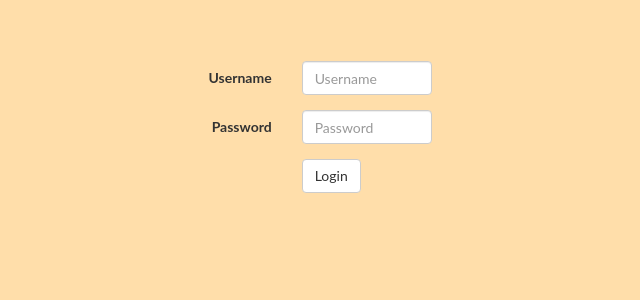
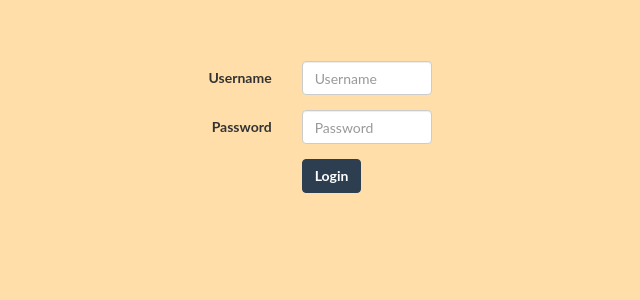
Before and after one commit to konkath/Gazzola, a Django app: page /login in a window 1280 px wide. Shown: the part 52-352 px from the top of the page, without its empty margins (300-940 px from the left). Run offline with Django 3.2, Linux system fonts and the light colour scheme; some libraries are stand-ins or nearby versions.

Commit message:
zmiana koloru przycisku na ekranie logowania

```diff
--- a/gazzola/templates/login.html
+++ b/gazzola/templates/login.html
@@ -27,7 +27,7 @@
         </div>
         <div class="form-group">
             <div class="col-sm-offset-5 col-sm-2">
-                <button type="submit" class="btn btn-default">Login</button>
+                <button type="submit" class="btn btn-primary">Login</button>
             </div>
         </div>
     </form>
```
